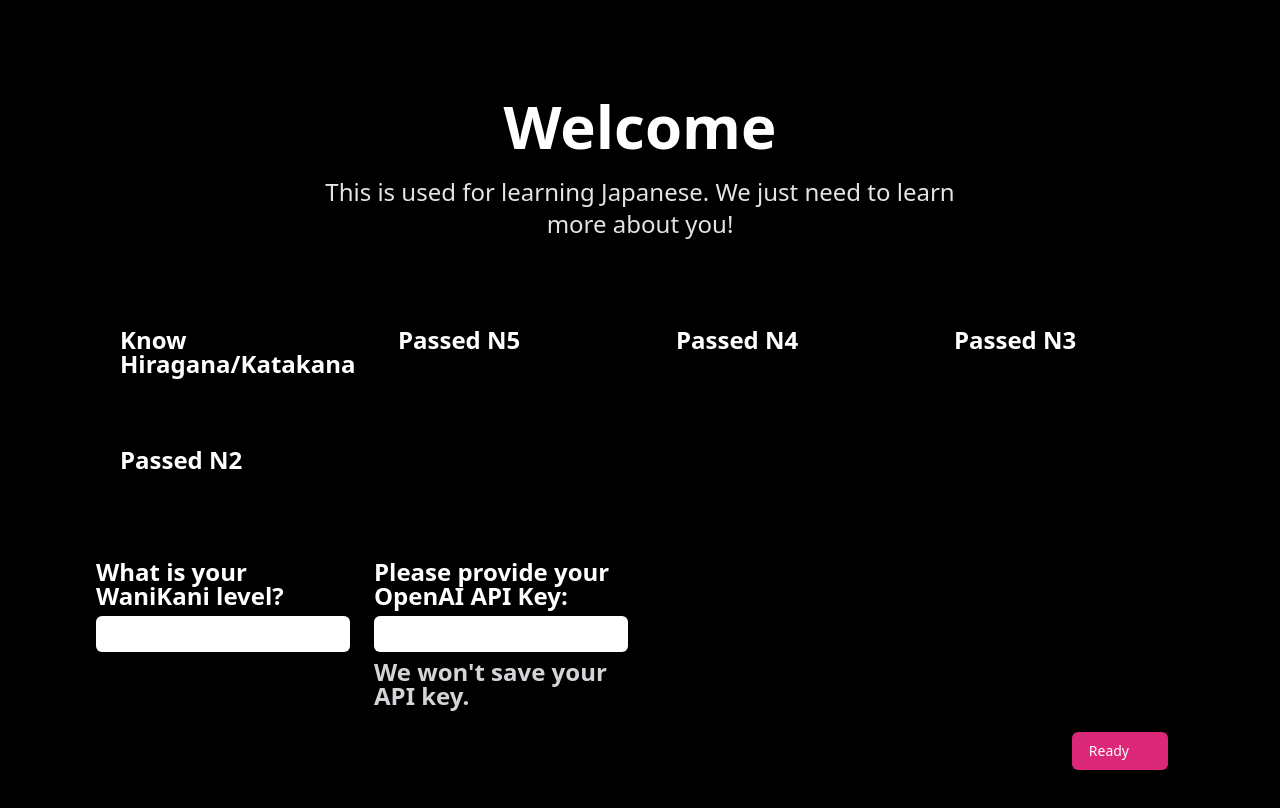
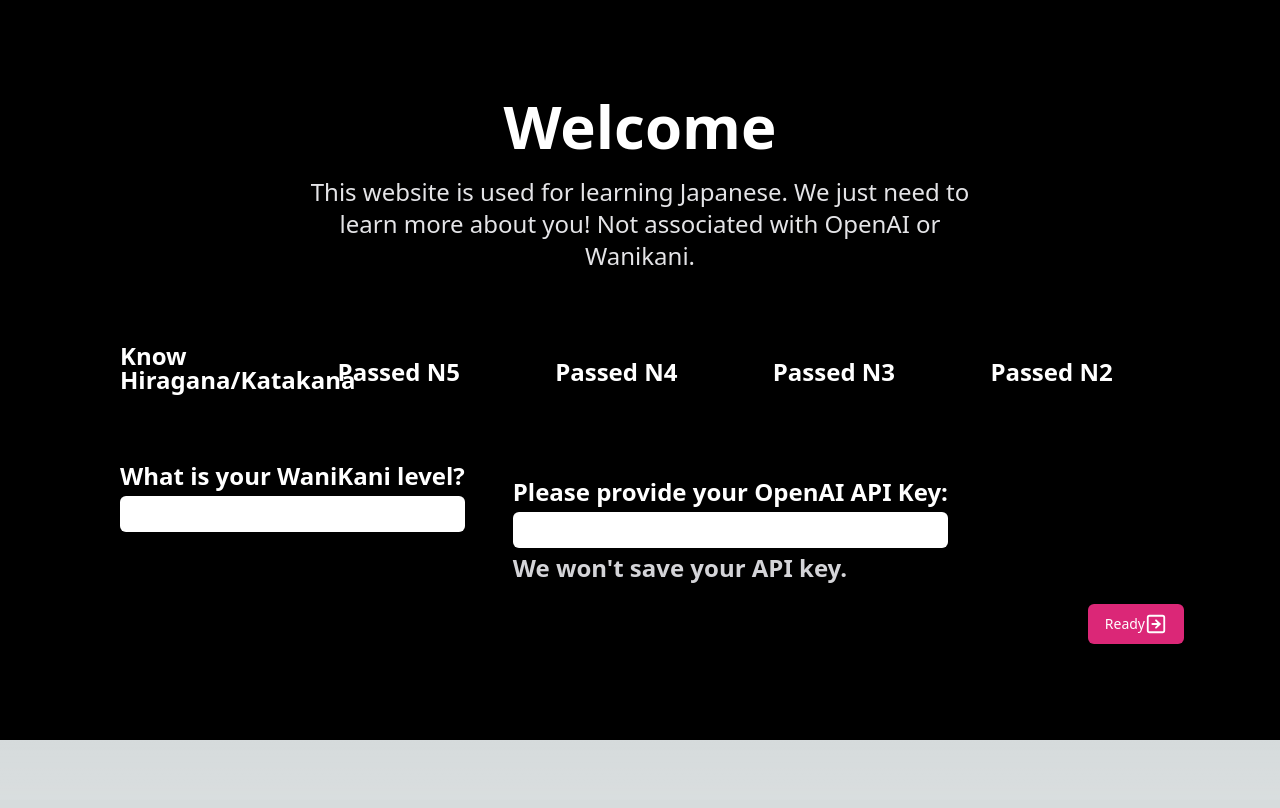
Before and after one commit to brayanMuniz/chatbot-client, a Next.js app: page / in a window 1280 px wide. Shown: the top 808 px of the page. Built offline with nearby package versions, Linux system fonts and the light colour scheme.

Commit message:
Minor changes to registartion component

```diff
--- a/components/Registration/Registration.tsx
+++ b/components/Registration/Registration.tsx
@@ -1,4 +1,5 @@
 import { useState } from "react";
+import { IconSquareArrowRight } from "@tabler/icons-react";
 
 export default function Registration() {
   const [apiKey, setApiKey] = useState<string | null>(null);
@@ -39,11 +40,13 @@ export default function Registration() {
             Welcome
           </h1>
           <p className="mt-5 text-xl text-zinc-200 sm:text-center sm:text-2xl max-w-2xl m-auto">
-            This is used for learning Japanese. We just need to learn more about you!
+            This website is used for learning Japanese. We just need to learn more
+            about you! Not associated with OpenAI or Wanikani.
           </p>
-          <div className="mt-12 space-y-4 sm:mt-16 sm:space-y-0 sm:grid sm:grid-cols-2 sm:gap-6 lg:max-w-4xl lg:mx-auto xl:max-w-none xl:mx-0 xl:grid-cols-4">
+
+          <div className="mt-12 space-y-4 flex ">
             {levelOptions.map((level) => (
-              <div key={level}>
+              <div key={level} className="w-1/5">
                 <div className="p-6">
                   <h2 className="text-2xl leading-6 font-semibold text-white">
                     {level}
@@ -52,8 +55,10 @@ export default function Registration() {
               </div>
             ))}
           </div>
-          <div className="mt-12 space-y-4 sm:mt-16 sm:space-y-0 sm:grid sm:grid-cols-2 sm:gap-6 lg:max-w-4xl lg:mx-auto xl:max-w-none xl:mx-0 xl:grid-cols-4">
-            <label className="text-2xl leading-6 font-semibold text-white">
+
+          <div className="mt-12 space-y-4 flex">
+            {/* wanikani level */}
+            <label className="text-2xl leading-6 font-semibold text-white mx-6">
               What is your WaniKani level?
               <input
                 type="number"
@@ -62,7 +67,8 @@ export default function Registration() {
                 className="mt-2 block w-full rounded-md py-2 text-sm font-semibold text-black text-center"
               />
             </label>
-            <label className="text-2xl leading-6 font-semibold text-white">
+            {/* apiKey */}
+            <label className="text-2xl leading-6 font-semibold text-white mx-6">
               Please provide your OpenAI API Key:
               <input
                 type="text"
@@ -73,18 +79,15 @@ export default function Registration() {
               <p className="mt-2 text-zinc-300">We won't save your API key.</p>
             </label>
           </div>
-          <div className="flex justify-end mt-6 pr-4">
+
+          {/* ready button */}
+          <div className="flex justify-end mt-6">
             <button
               className="inline-flex items-center px-4 py-2 border border-transparent text-sm font-medium rounded-md text-white bg-pink-600 hover:bg-pink-700 focus:outline-none"
               onClick={handleSubmit}
             >
               Ready
-              <svg
-                className="ml-2 -mr-0.5 h-4 w-4"
-                xmlns="http://www.w3.org/2000/svg"
-                viewBox="0 0 20 20"
-                fill="currentColor"
-              ></svg>
+              <IconSquareArrowRight size={22} />
             </button>
           </div>
         </div>
--- a/pages/index.tsx
+++ b/pages/index.tsx
@@ -20,6 +20,8 @@ export default function Home() {
       (storageData.currentWanikaniLevel || storageData.currentJlptLevel)
     )
       setRegistered(true);
+
+    // using this to reset the local storage
 
     console.log(storageData);
   }, []);
```
